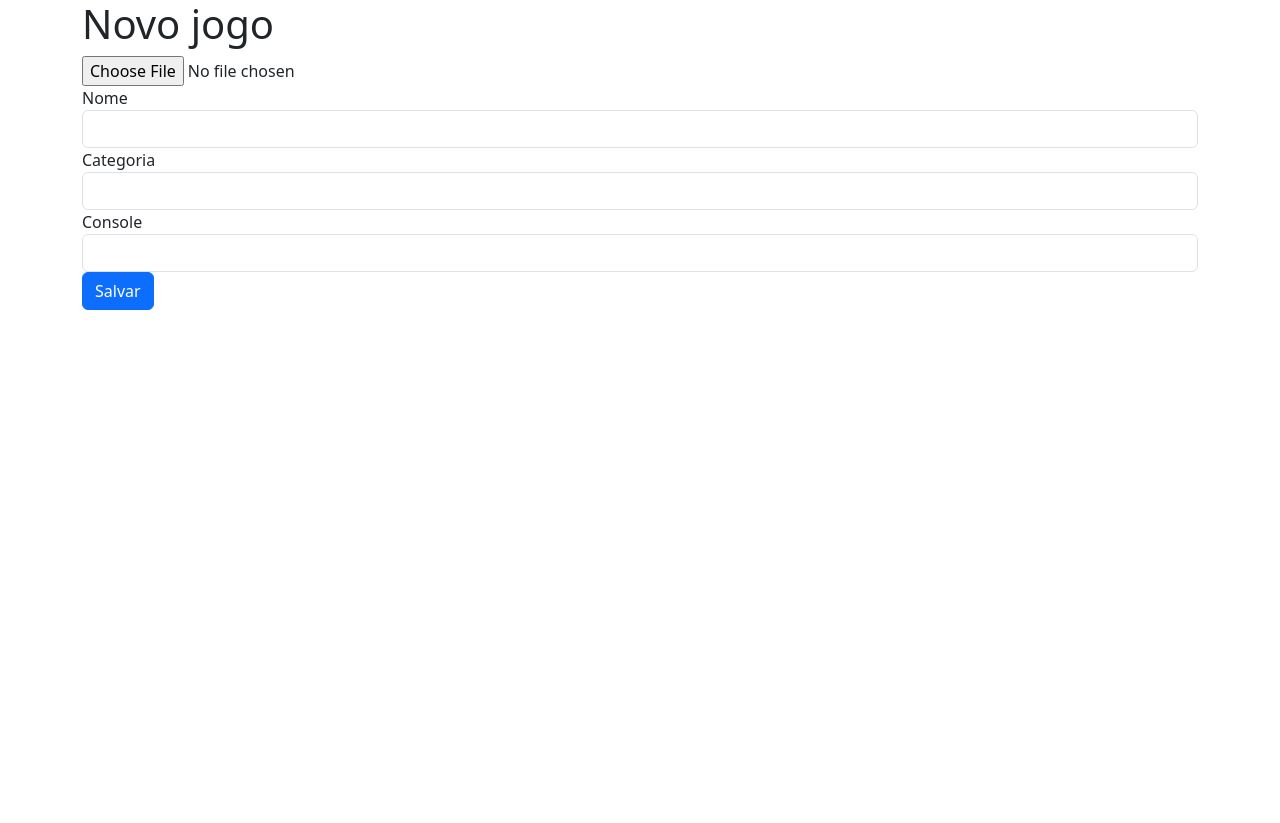
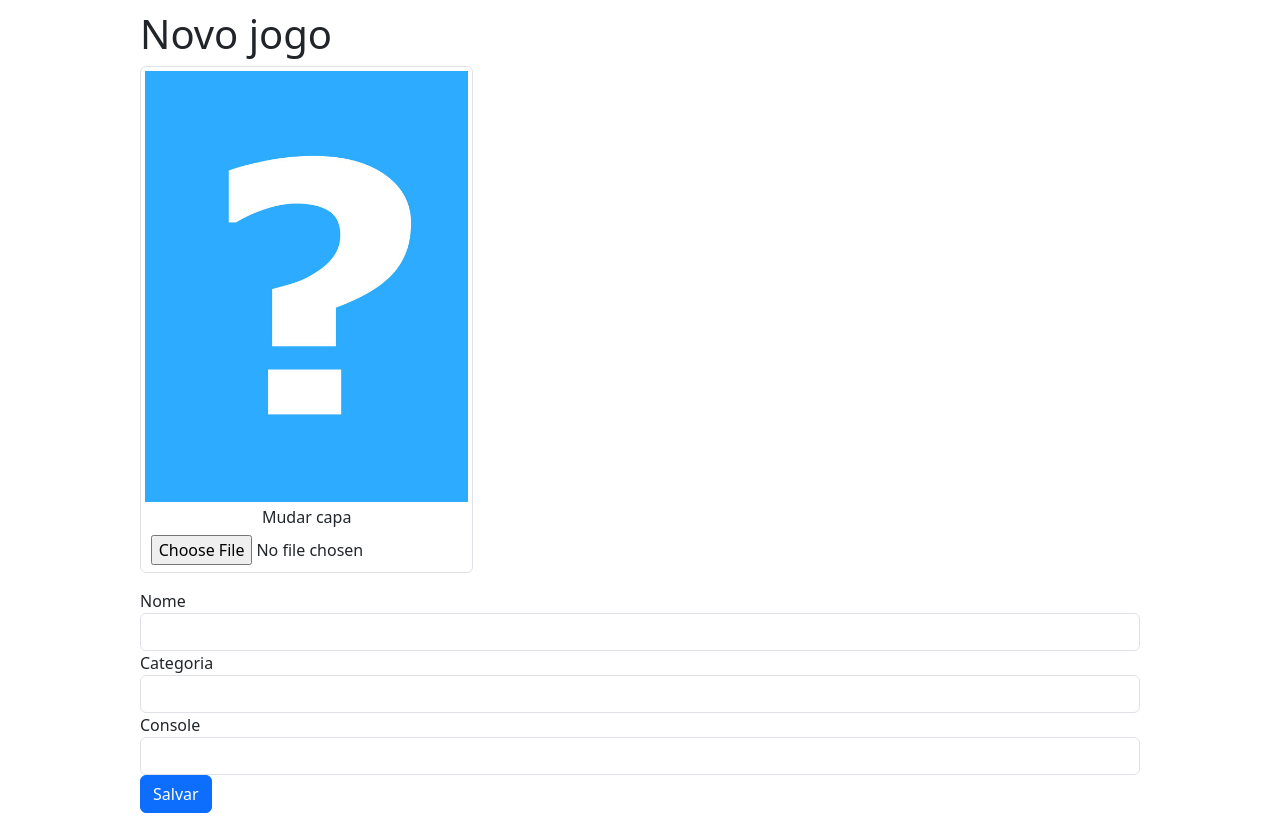
Before and after one commit to feliven/Flask-crie-uma-webapp-com-Python, a Flask app: page /adicionar-jogo in a window 1280 px wide. Before the commit the page ends 310 px from the top, so only its background shows below. Run offline with Flask 3, Linux system fonts and the light colour scheme; the visitor is signed in with stand-in values (Sample User, id 1); some libraries are stand-ins or nearby versions.

Commit message:
implementa capa padrão

```diff
--- /dev/null
+++ b/static/app.css
@@ -0,0 +1,68 @@
+body {
+  padding-top: 10px;
+}
+
+.btn {
+  margin-bottom: 10px;
+}
+
+.container {
+  border-radius: 4px;
+  margin: auto;
+  width: 80%;
+}
+
+.little-container {
+  width: 40%;
+  margin: auto;
+}
+
+figcaption {
+  text-align: center;
+  margin: 3px auto;
+}
+
+.file-container {
+  overflow: hidden;
+  position: relative;
+}
+
+.file-container [type="file"] {
+  cursor: pointer;
+  display: block;
+  font-size: 999px;
+  filter: alpha(opacity=0);
+  min-height: 100%;
+  min-width: 100%;
+  opacity: 0;
+  position: absolute;
+  right: 0;
+  text-align: right;
+  top: 0;
+}
+
+td {
+  text-align: center;
+}
+
+.formulario-jogo {
+  display: flex;
+}
+
+.formulario-imagem {
+  margin-right: 16px;
+}
+
+.buttons {
+  margin-top: 16px;
+}
+
+.input-box {
+  width: 700px;
+}
+
+.inputs-jogo {
+  width: 100%;
+  margin-left: 1em;
+  margin-bottom: 1em;
+}
--- a/templates/adicionar-jogo.html
+++ b/templates/adicionar-jogo.html
@@ -1,7 +1,13 @@
 {% extends "template.html" %} {% block conteudo %}
 <form method="post" action="{{ url_for('criar') }}" enctype="multipart/form-data">
   <fieldset>
-    <input type="file" name="imagem" id="" accept=".jpg,.png" />
+    <figure class="img-thumbnail col-md-4">
+      <img src="{{ url_for('imagem', nome_arquivo='capa_padrao.jpg') }}" alt="" class="img-fluid" />
+      <figcaption>
+        <label for="capa" class="file-container">Mudar capa</label>
+        <input type="file" name="imagem" id="capa" accept=".jpg,.png" />
+      </figcaption>
+    </figure>
     <div class="form-group">
       <label for="nome">Nome</label>
       <input type="text" id="nome" name="nome" class="form-control" />
--- a/templates/template.html
+++ b/templates/template.html
@@ -5,6 +5,7 @@
     <meta name="viewport" content="width=device-width, initial-scale=1" />
     <title>Jogoteca</title>
     <link rel="stylesheet" href="{{ url_for('static', filename='bootstrap.min.css') }}" />
+    <link rel="stylesheet" href="{{ url_for('static', filename='app.css') }}" />
   </head>
   <body>
     <div class="container">
--- a/views.py
+++ b/views.py
@@ -1,5 +1,13 @@
 from pathlib import Path
-from flask import render_template, request, redirect, session, flash, url_for
+from flask import (
+    render_template,
+    request,
+    redirect,
+    session,
+    flash,
+    url_for,
+    send_from_directory,
+)
 from jogoteca import app, db
 from models import Jogos, Usuarios
 
@@ -78,6 +86,11 @@ def deletar_jogo(id):
     return redirect(url_for("index"))
 
 
+@app.route("/uploads/<nome_arquivo>")
+def imagem(nome_arquivo):
+    return send_from_directory("uploads", nome_arquivo)
+
+
 @app.route("/login")
 def login():
     proxima = request.args.get("proxima") or "/"
```
Also changed, not shown: uploads/capa_padrao.jpg (added).
